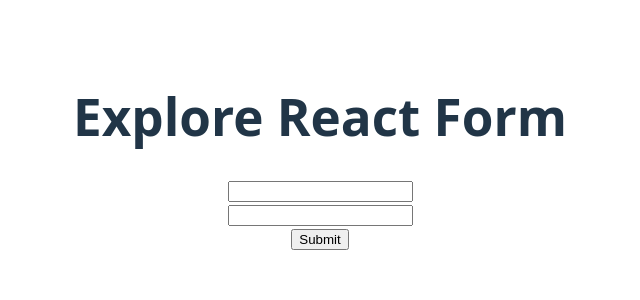
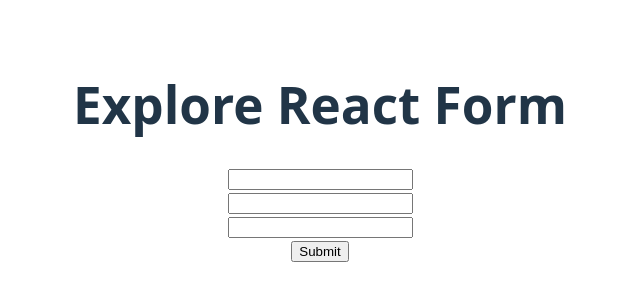
Before and after one commit to Al-Amin018555/react-router-v7-part-2, a React (Vite) app: page / in a window 1280 px wide. Shown: the part 248-548 px from the top of the page, without its empty margins (320-960 px from the left). Built offline with nearby package versions, Linux system fonts and the light colour scheme.

Commit message:
learnt custom hook to reduce code duplicacy

```diff
--- a/src/App.jsx
+++ b/src/App.jsx
@@ -1,6 +1,7 @@
 import './App.css'
 import ControlledField from './components/ControlledField/ControlledField'
 import FormAction from './components/FormAction/FormAction'
+import HookForm from './components/HookForm/HookForm'
 import SimpleForm from './components/SimpleForm/SimpleForm'
 import UnControlledField from './components/UnControlledField/UnControlledField'
 
@@ -11,7 +12,8 @@
       {/* <SimpleForm></SimpleForm> */}
       {/* <FormAction></FormAction> */}
       {/* <ControlledField></ControlledField> */}
-      <UnControlledField></UnControlledField>
+      {/* <UnControlledField></UnControlledField> */}
+      <HookForm></HookForm>
     </div>
   )
 }
--- /dev/null
+++ b/src/components/HookForm/HookForm.jsx
@@ -0,0 +1,27 @@
+import useInputField from "../../hooks/useInputField";
+
+const HookForm = () => {
+    const [name, nameOnChange] = useInputField('');
+    const [email, emailOnChange] = useInputField('');
+    const [password, passwordOnChange] = useInputField('');
+
+    const handleSubmit = e => {
+        e.preventDefault();
+        console.log(name,email,password);
+    }
+    return (
+        <div>
+            <form onSubmit={handleSubmit}>
+                <input defaultValue={name} type="text" onChange={nameOnChange} />
+                <br />
+                <input type="email" defaultValue={email} onChange={emailOnChange} />
+                <br />
+                <input type="password" defaultValue={password} onChange={passwordOnChange} />
+                <br />
+                <input type="submit" value="Submit" />
+            </form>
+        </div>
+    );
+};
+
+export default HookForm;
--- /dev/null
+++ b/src/hooks/useInputField.jsx
@@ -0,0 +1,14 @@
+import { useState } from "react";
+
+const useInputField = (defaultValue) => {
+    const [fieldValue, SetFieldValue] = useState(defaultValue);
+
+    const handleFieldOnChange = e => {
+        SetFieldValue(e.target.value);
+    }
+
+    return [fieldValue,handleFieldOnChange];
+
+};
+
+export default useInputField;
```
Also changed, not shown: src/components/ControlledField/ControlledField.jsx (line endings or trailing spaces).
